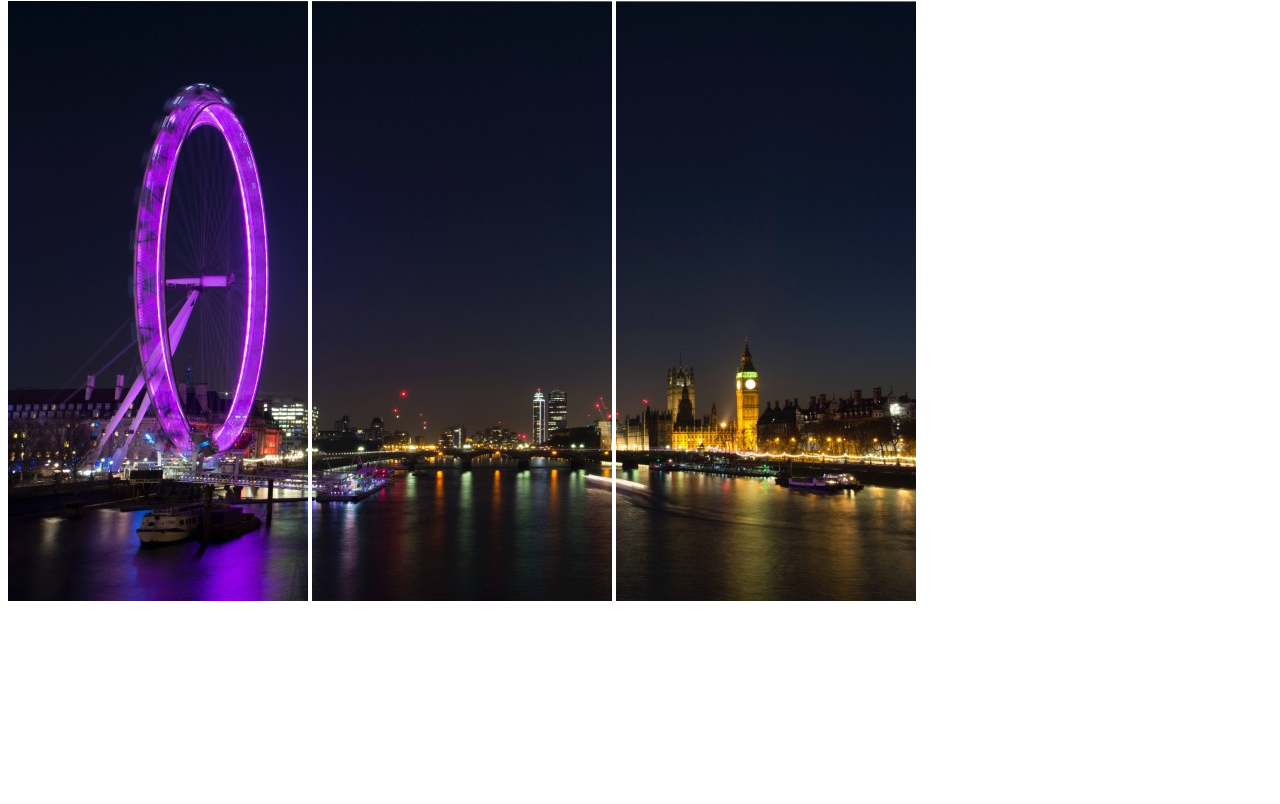
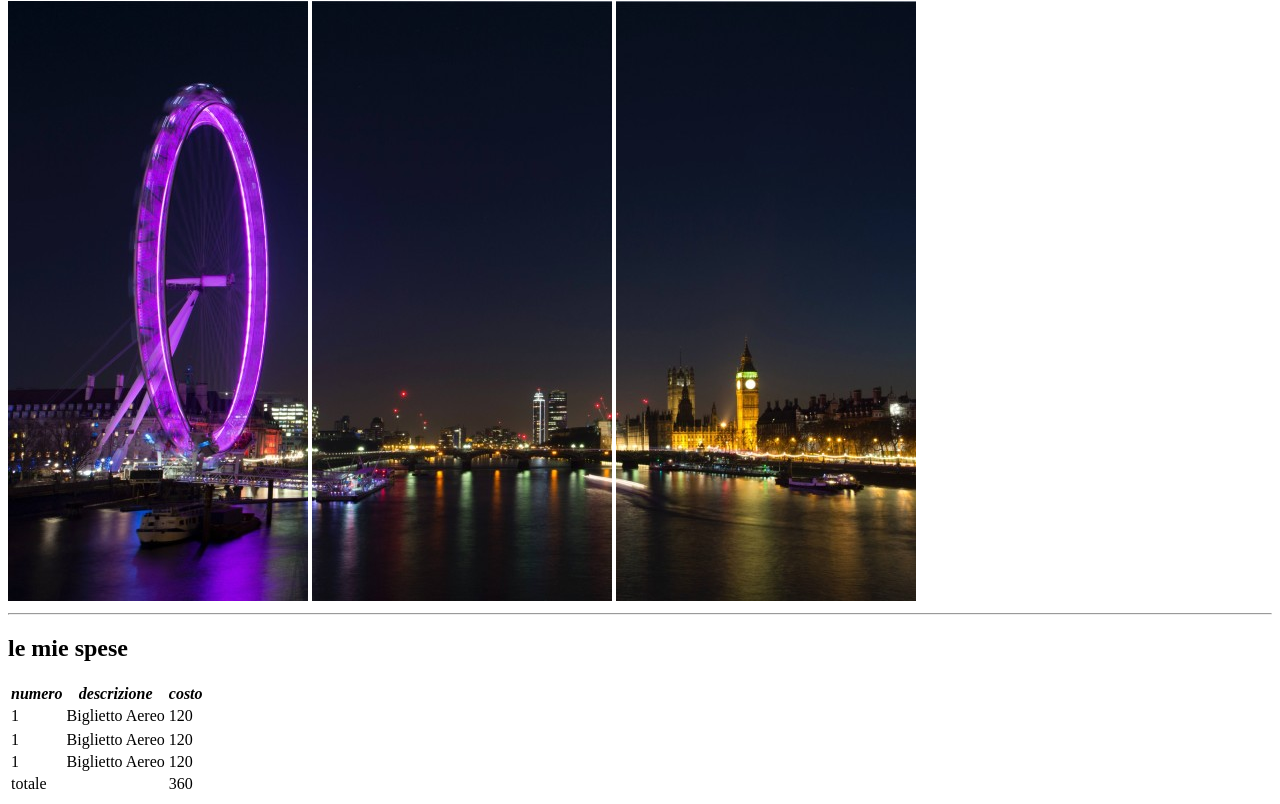
Before and after one commit to FrancescoTullio/html-london-trip, a plain HTML site: page index.html in a window 1280 px wide. Shown: the part 79-883 px from the top of the page. Before the commit the page ends 800 px from the top, so only its background shows below. Drawn offline with Linux system fonts and the light colour scheme.

Commit message:
feat: tabella costi viaggio

```diff
--- a/index.html
+++ b/index.html
@@ -14,6 +14,45 @@
     <img src="img/pexels-bill-emrich-230794-0.jpg" alt="london eye di notte illuminato di viola">
     <img src="img/pexels-bill-emrich-230794-1.jpg" alt="tamigi di notte">
     <img src="img/pexels-bill-emrich-230794-2.jpg" alt="tamigi di notte">
+    <hr>
+    <h2>le mie spese</h2>
+    <table>
+        <thead>
+            <tr>
+                <th><em>numero</em></th>
+                <th><em>descrizione</em></th>
+                <th><em>costo</em></th>
+
+            </tr>
+        </thead>
+        <tbody>
+            <tr>
+                <td>1</td>
+                <td>Biglietto Aereo</td>
+                <td>120</td>
+            </tr>
+            <tr>
+            <tr>
+                <td>1</td>
+                <td>Biglietto Aereo</td>
+                <td>120</td>
+            </tr>
+            </tr>
+                 <td>1</td>
+                 <td>Biglietto Aereo</td>
+                 <td>120</td>
+            </tr>
+
+        </tbody>
+        <tfoot>
+            <tr>
+                <td>totale</td>
+                <td></td>
+                <td>360</td>
+            </tr>
+
+        </tfoot>
+    </table>
 </body>
 
 </html>
```
